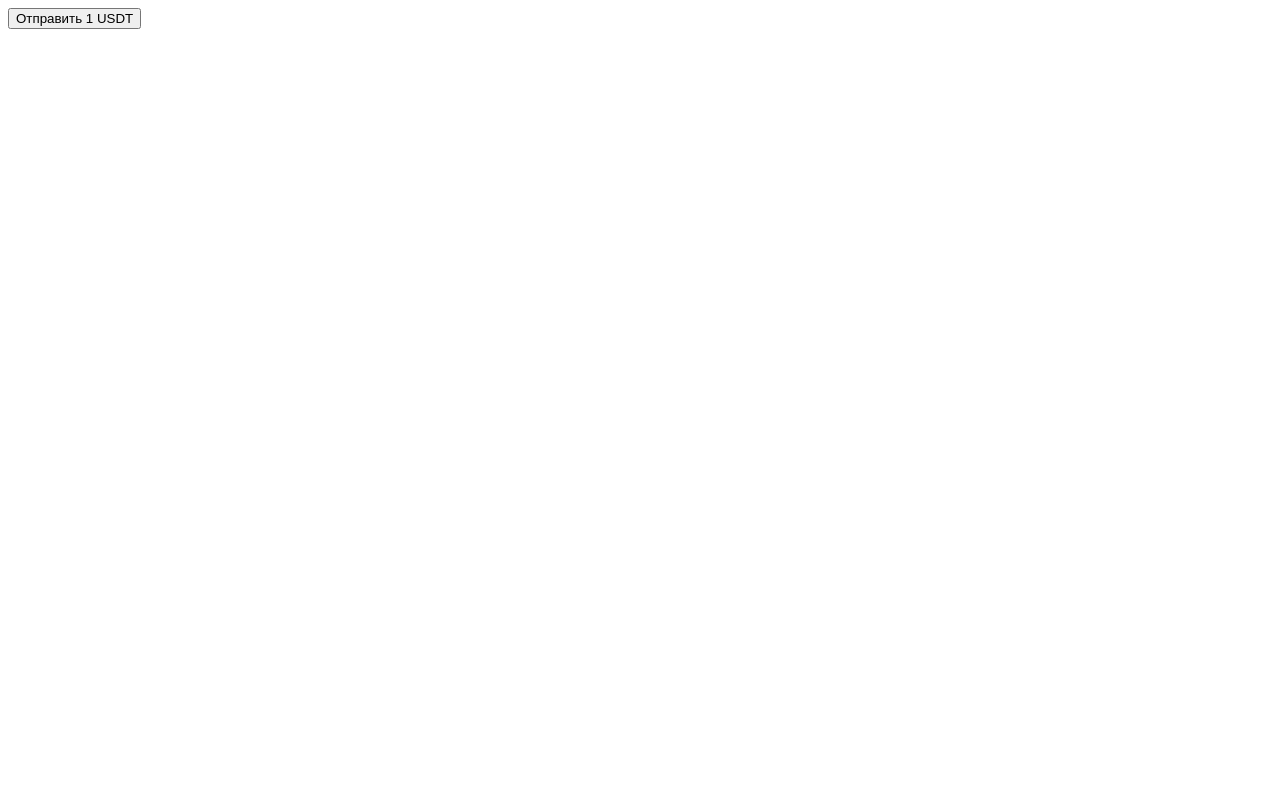
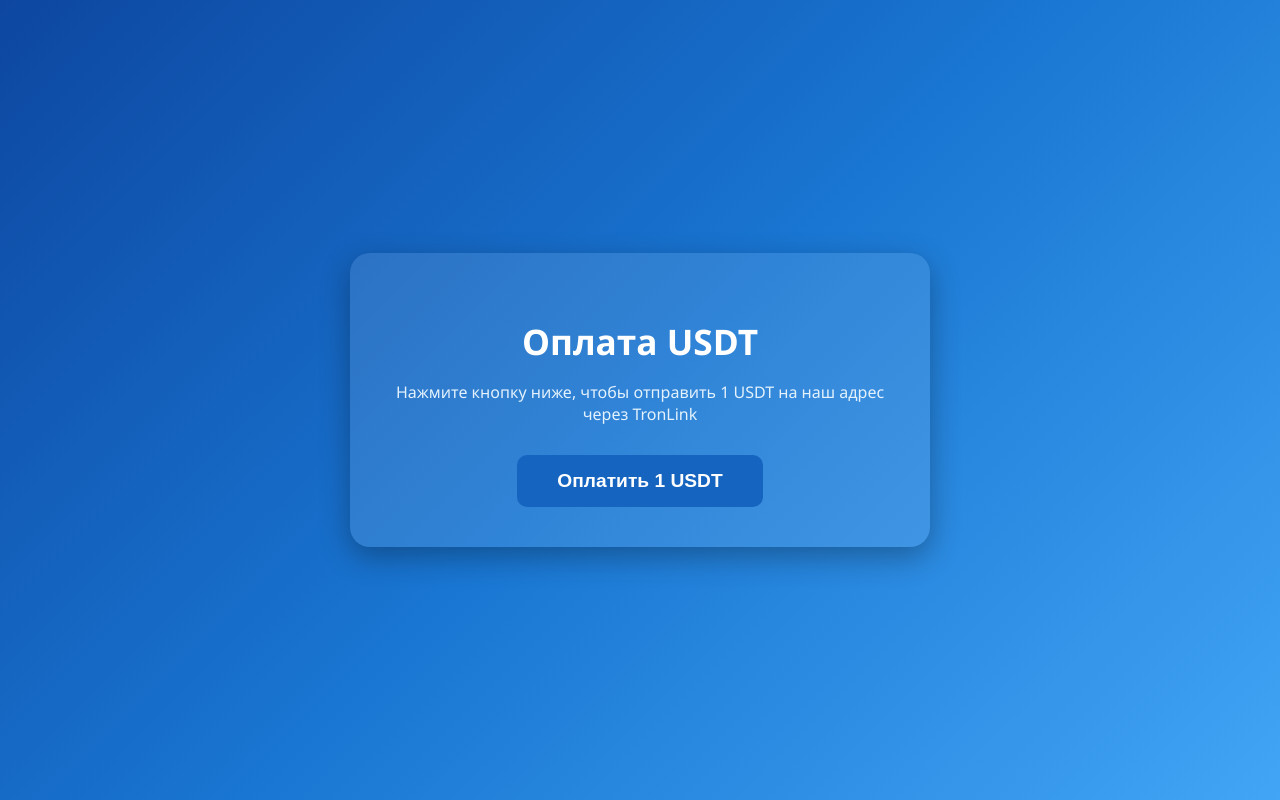
Before and after one commit to USDTCEO/usdt-pay, a plain HTML site: page index.html in a window 1280 px wide. Drawn offline with Linux system fonts and the light colour scheme.

Commit message:
Update index.html

```diff
--- a/index.html
+++ b/index.html
@@ -1,20 +1,68 @@
 <!DOCTYPE html>
-<html>
+<html lang="ru">
 <head>
   <meta charset="UTF-8">
+  <meta name="viewport" content="width=device-width, initial-scale=1.0">
   <title>Оплата USDT</title>
   <script src="https://cdn.jsdelivr.net/npm/tronweb/dist/TronWeb.js"></script>
+  <style>
+    body {
+      margin: 0;
+      font-family: "Segoe UI", sans-serif;
+      background: linear-gradient(135deg, #0d47a1, #1976d2, #42a5f5);
+      color: white;
+      display: flex;
+      justify-content: center;
+      align-items: center;
+      height: 100vh;
+      text-align: center;
+    }
+    .container {
+      background: rgba(255, 255, 255, 0.1);
+      padding: 40px;
+      border-radius: 20px;
+      box-shadow: 0 10px 30px rgba(0,0,0,0.3);
+      max-width: 500px;
+      width: 90%;
+    }
+    h1 {
+      font-size: 2.2rem;
+      margin-bottom: 15px;
+    }
+    p {
+      font-size: 1rem;
+      margin-bottom: 30px;
+      color: #e3f2fd;
+    }
+    button {
+      background: #1565c0;
+      border: none;
+      padding: 15px 40px;
+      font-size: 1.2rem;
+      border-radius: 10px;
+      color: white;
+      font-weight: bold;
+      cursor: pointer;
+      transition: 0.3s;
+    }
+    button:hover {
+      background: #0d47a1;
+      transform: scale(1.05);
+    }
+  </style>
 </head>
 <body>
-
-<button id="pay">Отправить 1 USDT</button>
+  <div class="container">
+    <h1>Оплата USDT</h1>
+    <p>Нажмите кнопку ниже, чтобы отправить 1 USDT на наш адрес через TronLink</p>
+    <button id="pay">Оплатить 1 USDT</button>
+  </div>
 
   <script>
     const USDT_CONTRACT = "TXLAQ63Xg1NAzckPwKHvzw7CSEmLMEqcdj"; // Офиц. контракт USDT TRC20
-const RECEIVER = "TEGcg6RSNnGfob4zaeD3hdWi8XUsvMAHvQ"; // твой T-адрес
+    const RECEIVER = "TEGcg6RSNnGfob4zaeD3hdWi8XUsvMAHvQ";   // Твой T-адрес
     const AMOUNT = 1 * 1e6; // 1 USDT = 1,000,000 (6 знаков)
 
-// Функция ожидания TronLink
     async function waitForTronLink() {
       return new Promise((resolve) => {
         const check = setInterval(() => {
@@ -33,9 +81,9 @@ document.getElementById("pay").addEventListener("click", async () => {
 
       try {
         const tx = await contract.transfer(RECEIVER, AMOUNT).send();
-    alert("Успешно! TX ID: " + tx);
+        alert("✅ Успешно! TX ID: " + tx);
       } catch (err) {
-    alert("Ошибка: " + err);
+        alert("❌ Ошибка: " + err);
       }
     });
   </script>
```
Lines whose indentation alone changed are shown as unchanged.
